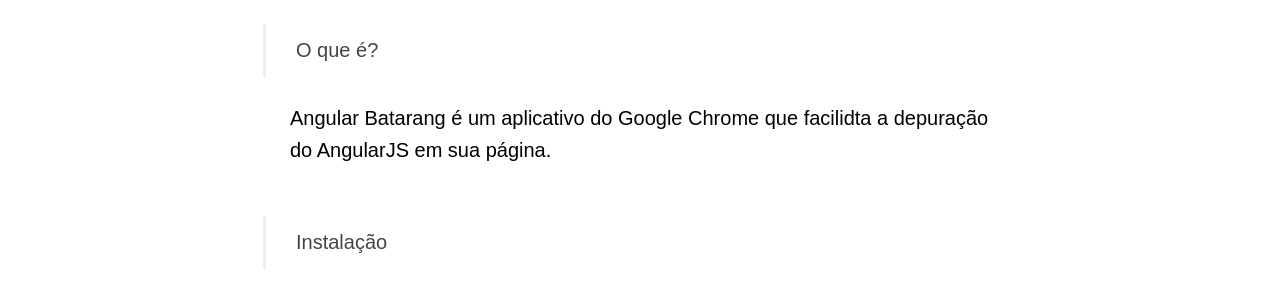
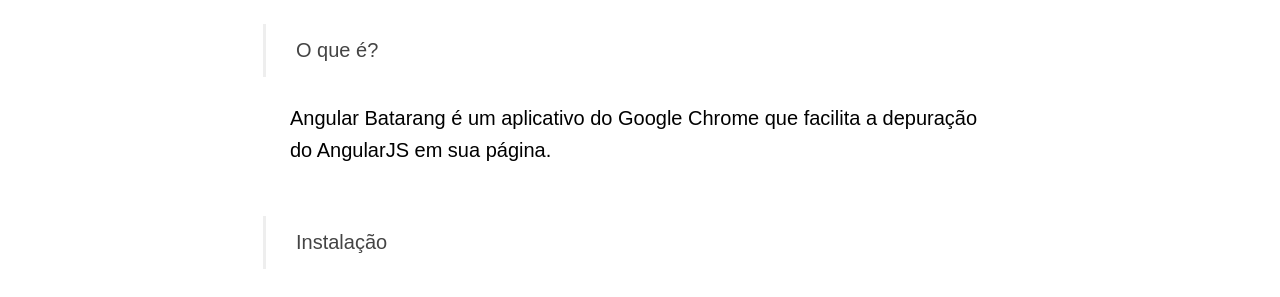
Before and after one commit to fabriciomrkonell/fabriciomrkonell, a Jekyll site: the page built from _posts/2014-02-19-angular-batarang.markdown, in a window 1280 px wide. Shown: the part 460-757 px from the top of the page. Built offline with Jekyll 4.4.1, drawn with Linux system fonts in a browser that asks for light colours; some web fonts are replaced; Markdown is read by kramdown in place of the engine named in the settings; comment, search, counter and statistics services are not loaded.

Commit message:
New Post

```diff
--- a/_posts/2014-02-19-angular-batarang.markdown
+++ b/_posts/2014-02-19-angular-batarang.markdown
@@ -6,12 +6,12 @@
 ---
 
 <h3>O que é?</h3>
-Angular Batarang é um aplicativo do Google Chrome que facilidta a depuração do AngularJS em sua página.
+Angular Batarang é um aplicativo do Google Chrome que facilita a depuração do AngularJS em sua página.
 
 <h3>Instalação</h3>
 É simples, basta instalar a extenção, que está disponive na <a href="https://chrome.google.com/webstore/detail/angularjs-batarang/ighdmehidhipcmcojjgiloacoafjmpfk" target="_blank">Chrome Web Store</a>.
 
-<img src="/img/posts/angularBatarang.jpg" />
+<img src="/img/posts/angularBatarang.png" />
 
 <h3>Referências</h3>
 * <a href="https://github.com/angular/angularjs-batarang" target="_blank">GitHub</a>
```
